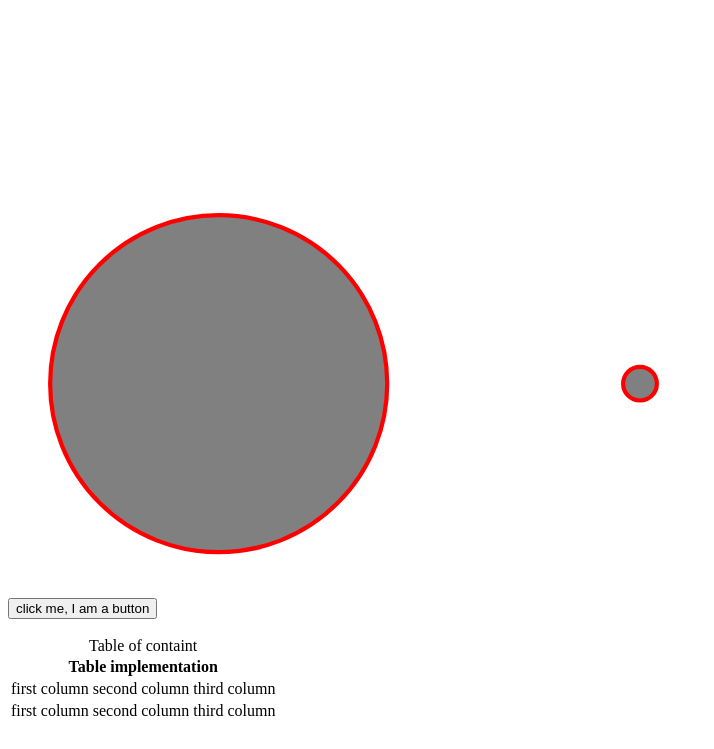
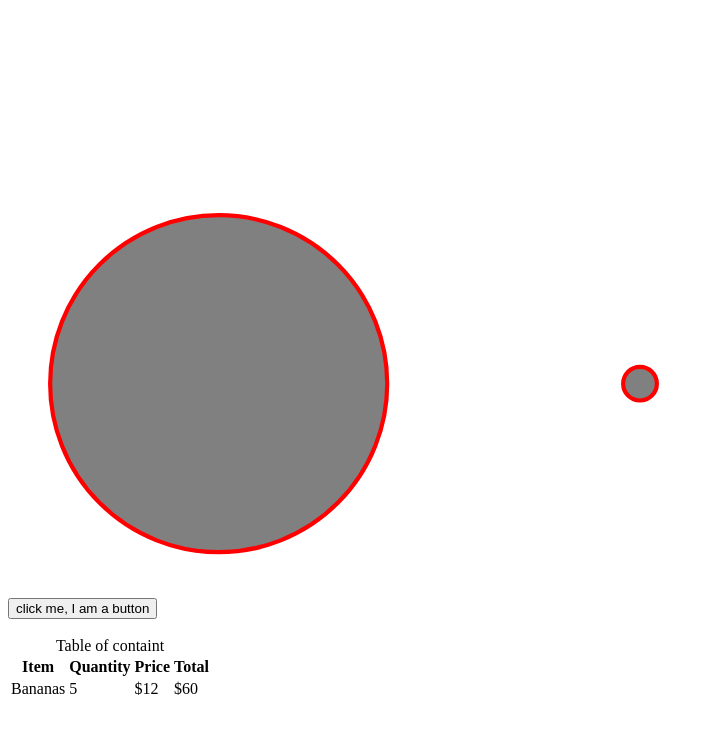
Before and after one commit to rorahin/cse134-hw2, a plain HTML site: page index.html in a window 1280 px wide. Shown: the part 3770-4519 px from the top of the page, without its empty margins (0-714 px from the left). After the commit the page ends 4479 px from the top, so only its background shows below. Drawn offline with Linux system fonts and the light colour scheme.

Commit message:
validating table

```diff
--- a/index.html
+++ b/index.html
@@ -402,31 +402,26 @@
     <table>
         <caption> Table of containt</caption>
         <colgroup>
-            <col>
-            <col span="5" class="batman">
-            <col span="5" class="flash">
+            <col span="3">
         </colgroup>
         <thead>
             <tr>
-                <th rowspan="5" colspan="5">Table implementation</th>
+                <th>Item</th>
+                <th>Quantity</th>
+                <th>Price</th>
+                <th>Total</th>
             </tr>
         </thead>
         <tbody>
             <tr>
-                <td>first column</td>
-                <td>second column</td>
-                <td>third column</td>
-            </tr>
-            <tr>
-                <td>first column</td>
-                <td>second column</td>
-                <td>third column</td>
+                <td>Bananas</td>
+                <td>5</td>
+                <td>$12</td>
+                <td>$60</td>
             </tr>
         </tbody>
     </table>
 
-    <br>
-
 </body>
 
 </html>
```
